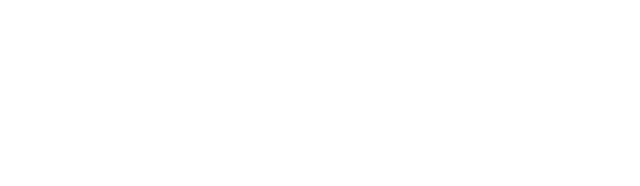
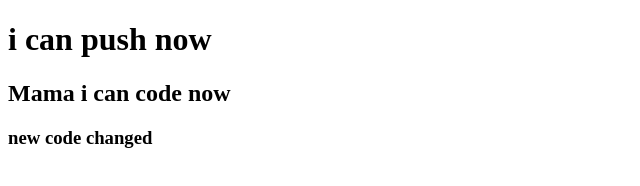
Before and after one commit to hironchandraroy/my-second-repo, a plain HTML site: page index.html in a window 1280 px wide. Shown: the whole page, without its empty margins (0-640 px from the left). Drawn offline with Linux system fonts and the light colour scheme.

Commit message:
header added

```diff
--- a/index.html
+++ b/index.html
@@ -8,6 +8,8 @@
     </title>
 </head>
 <body>
-
+    <h1>i can push now</h1>
+    <h2>Mama i can code now</h2>
+    <h3>new code changed</h3>
 </body>
 </html>
```
